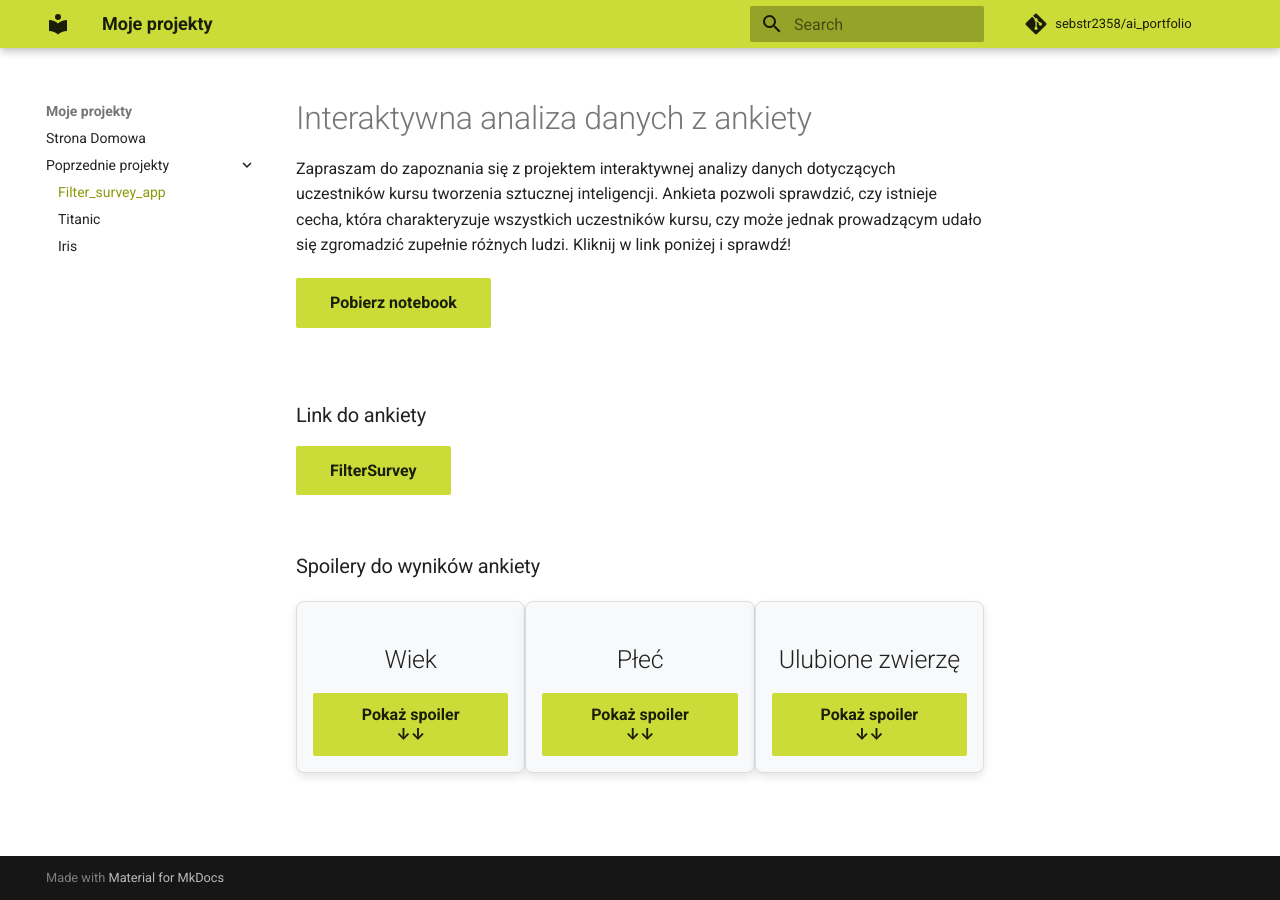
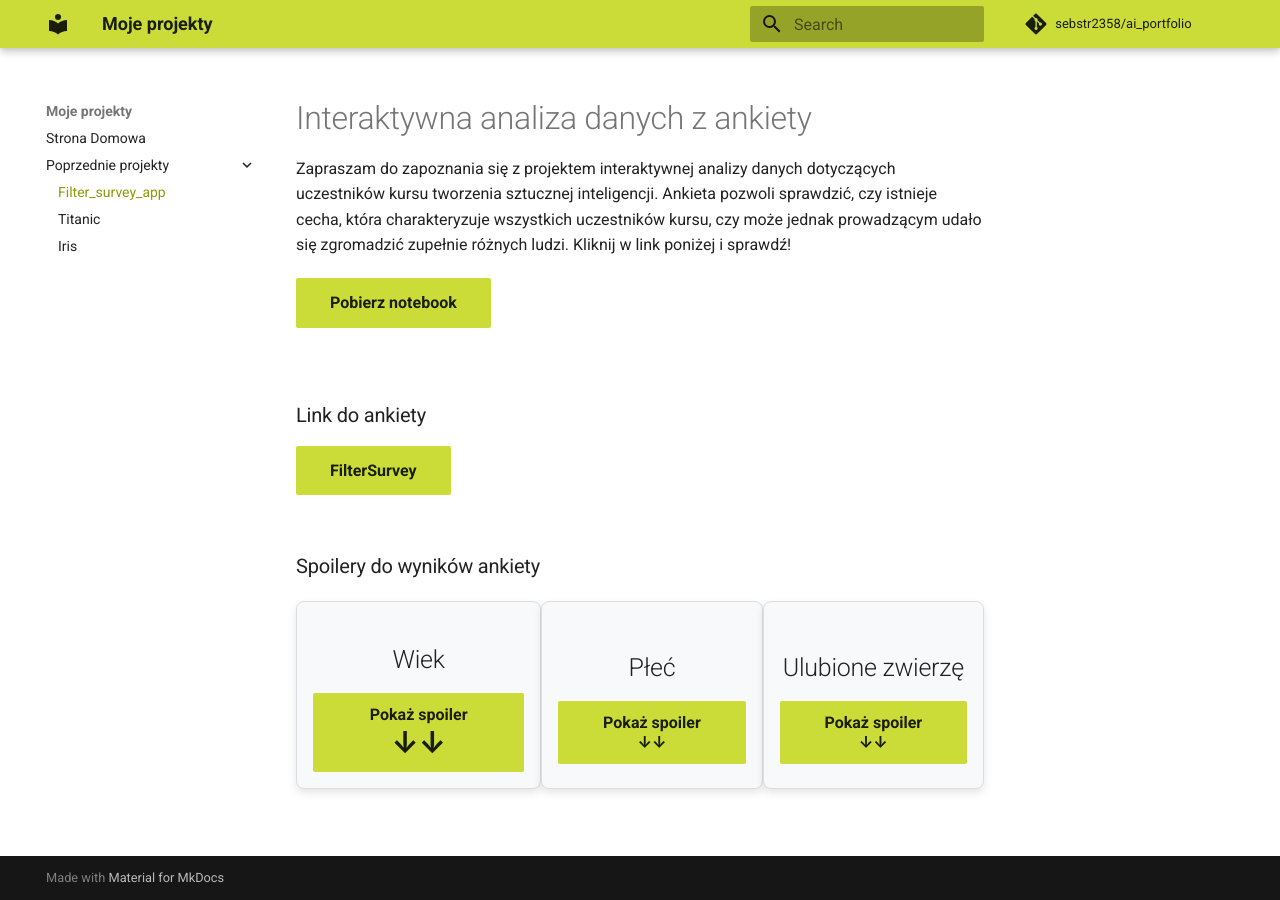
Before and after one commit to sebstr2358/ai_portfolio, an MkDocs documentation site: the page built from docs/filter_survey_app/index.md, in a window 1280 px wide. Built offline with MkDocs 1.6.1 and Material for MkDocs 9.7.7, drawn with Linux system fonts in a browser that asks for light colours; comment, search, counter and statistics services are not loaded.

Commit message:
change style icon

```diff
--- a/docs/filter_survey_app/index.md
+++ b/docs/filter_survey_app/index.md
@@ -25,7 +25,7 @@
             max-width: 300px;
             margin: 20px auto;">
         <h2>Wiek</h2>
-        <button id="show-button-age" class="md-button md-button--primary" onclick="toggleVisibilityAge()">Pokaż spoiler ↓↓</button>
+        <button id="show-button-age" class="md-button md-button--primary" onclick="toggleVisibilityAge()">Pokaż spoiler <span style="font-size: 1.5rem; font-weight: bold">↓↓</span></button>
         <button id="hide-button-age" class="md-button md-button--primary" style="display: none;" onclick="toggleVisibilityAge()">Ukryj spoiler</button>
         <div id="hidden-text-age" style="display: none; margin-top: 10px;">
             <p>Najstarsza osoba ma powyżej 65 lat!</p>
```
